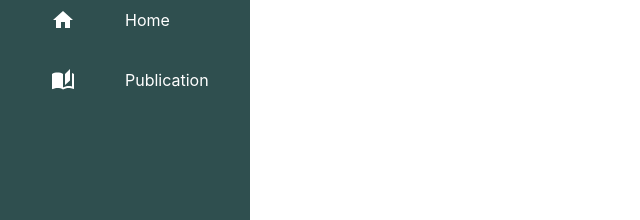
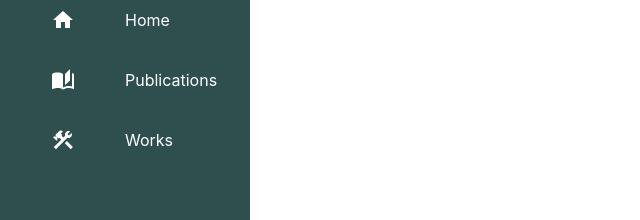
Before and after one commit to kadu-v/kikemori, a React (Create React App) app: page / in a window 1280 px wide. Shown: the part 169-389 px from the top of the page, without its empty margins (0-640 px from the left). Built offline with nearby package versions, Linux system fonts and the light colour scheme.

Commit message:
Add: works tab

```diff
--- a/src/components/SidebarData.tsx
+++ b/src/components/SidebarData.tsx
@@ -1,6 +1,7 @@
 import React from "react";
 import HomeIcon from "@mui/icons-material/Home";
 import AutoStoriesIcon from "@mui/icons-material/AutoStories";
+import ConstructionIcon from "@mui/icons-material/Construction";
 
 export const SidebarData = [
   {
@@ -9,9 +10,14 @@ export const SidebarData = [
     link: "/home",
   },
   {
-    title: "Publication",
+    title: "Publications",
     icon: <AutoStoriesIcon />,
     link: "/publication",
   },
+  {
+    title: "Works",
+    icon: <ConstructionIcon />,
+    link: "works",
+  },
 ];
 export default SidebarData;
```
